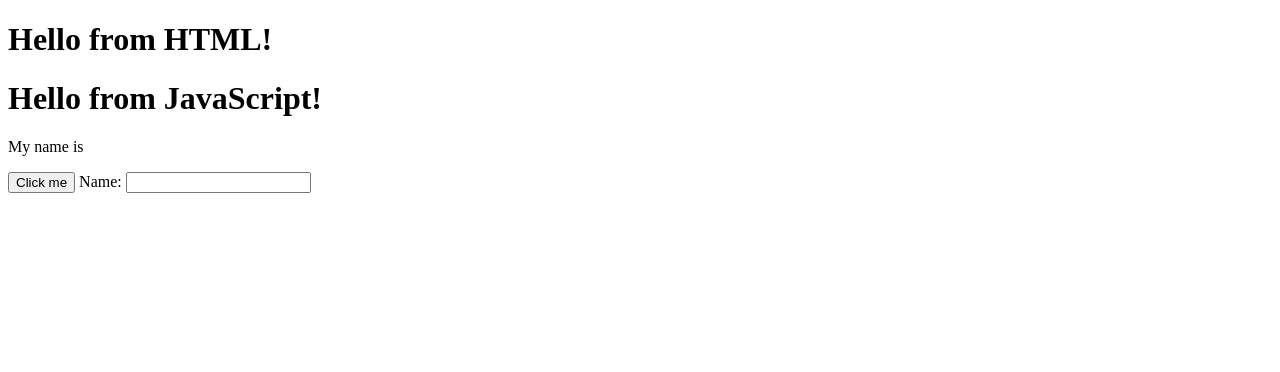
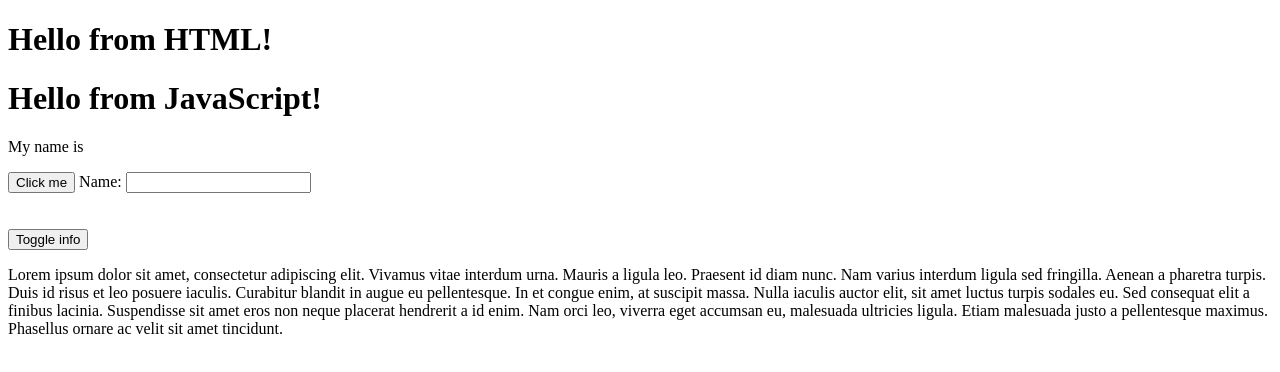
Before and after one commit to gimme-a-br/practice_vuejs, a plain HTML site: page index.html in a window 1280 px wide. Drawn offline with nearby package versions, Linux system fonts and the light colour scheme.

Commit message:
Use v-if to toggle extra information

```diff
--- a/index.html
+++ b/index.html
@@ -14,6 +14,15 @@
     <p>My name is {{ name }}</p>
     <button v-on:click="changeMessage()">Click me</button>
     Name: <input type="text" v-model="name">
+    <br>
+    <br>
+    <br>
+    <div>
+      <button v-on:click="toggleExtraInfo()">Toggle info</button>
+      <p v-if="showExtraInfo">
+        Lorem ipsum dolor sit amet, consectetur adipiscing elit. Vivamus vitae interdum urna. Mauris a ligula leo. Praesent id diam nunc. Nam varius interdum ligula sed fringilla. Aenean a pharetra turpis. Duis id risus et leo posuere iaculis. Curabitur blandit in augue eu pellentesque. In et congue enim, at suscipit massa. Nulla iaculis auctor elit, sit amet luctus turpis sodales eu. Sed consequat elit a finibus lacinia. Suspendisse sit amet eros non neque placerat hendrerit a id enim. Nam orci leo, viverra eget accumsan eu, malesuada ultricies ligula. Etiam malesuada justo a pellentesque maximus. Phasellus ornare ac velit sit amet tincidunt.
+      </p>
+    </div>
   </div>
 </body>
 </html>
--- a/index.js
+++ b/index.js
@@ -6,6 +6,7 @@ var app = new Vue({
     return {
       message: "Hello from JavaScript!",
       name: "",
+      showExtraInfo: true,
     };
   },
   methods: {
@@ -13,5 +14,8 @@ var app = new Vue({
       console.log("gonna change the message");
       this.message = "Whoa...";
     },
+    toggleExtraInfo: function () {
+      this.showExtraInfo = !this.showExtraInfo;
+    },
   },
 });
```
